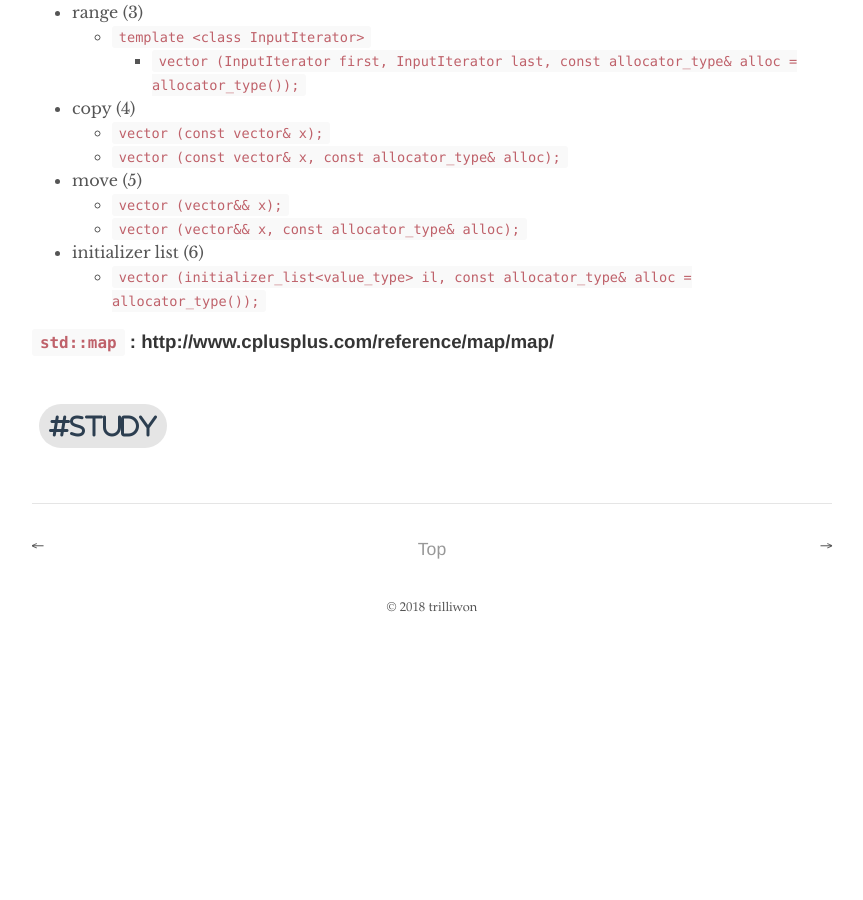
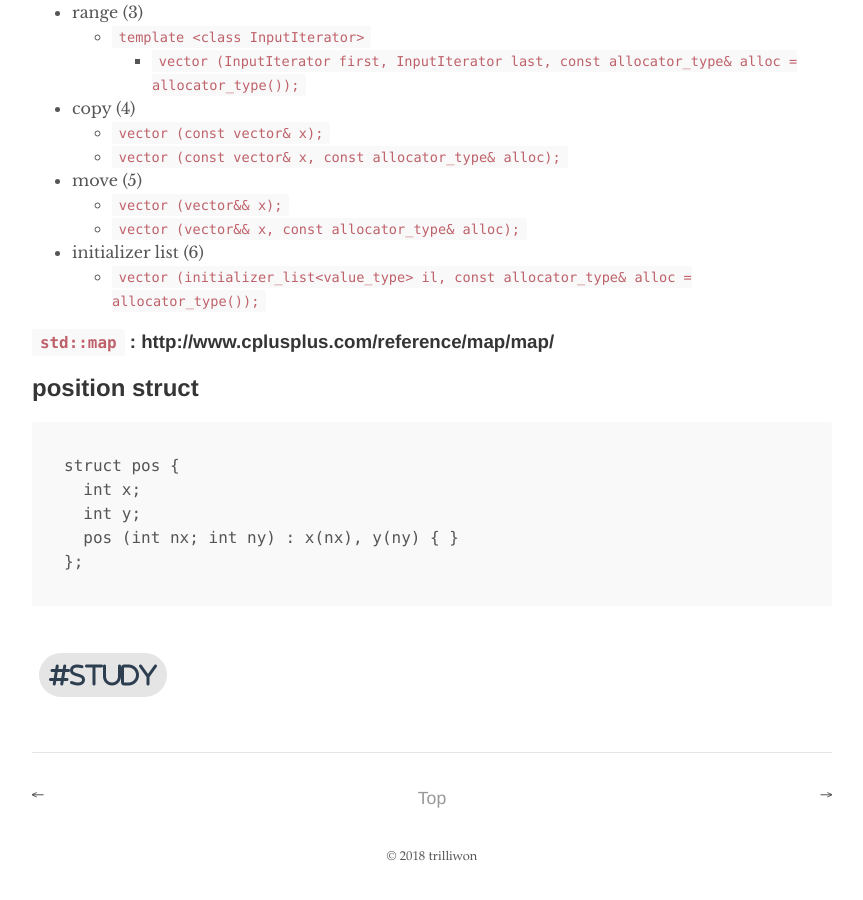
Before and after one commit to trilliwon/ABL, a Jekyll site: the page built from _posts/2017-11-19-cpp.md, in a window 1280 px wide and 900 px high, scrolled down 1358 px. Shown: the whole window, without its empty margins (208-1071 px from the left). Built offline with Jekyll 4.4.1, drawn with Linux system fonts in a browser that asks for light colours; nearby versions of some CDN libraries; before the commit the page ends 2009 px from its top, so only the background shows below that.

Commit message:
Sat Mar  3 18:57:50 KST 2018

````diff
--- a/_posts/2017-11-19-cpp.md
+++ b/_posts/2017-11-19-cpp.md
@@ -63,3 +63,14 @@ auto cmp = [](int lhs, int rhs) { return lhs < rhs; };
   - `vector (initializer_list<value_type> il, const allocator_type& alloc = allocator_type());`
 
 ### `std::map` : http://www.cplusplus.com/reference/map/map/
+
+
+## position struct
+
+```
+struct pos {
+  int x;
+  int y;
+  pos (int nx; int ny) : x(nx), y(ny) { }
+};
+```
````
